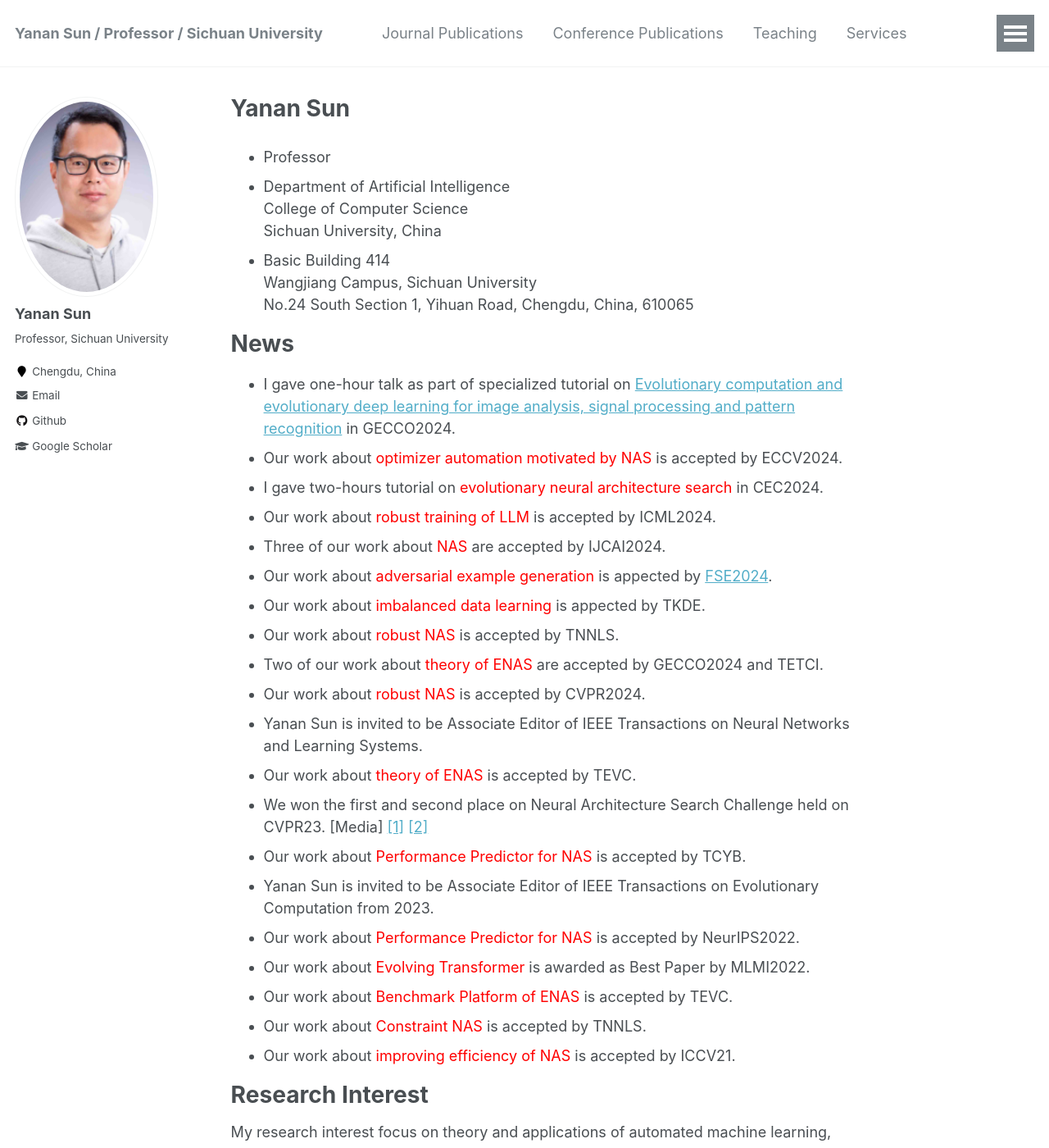
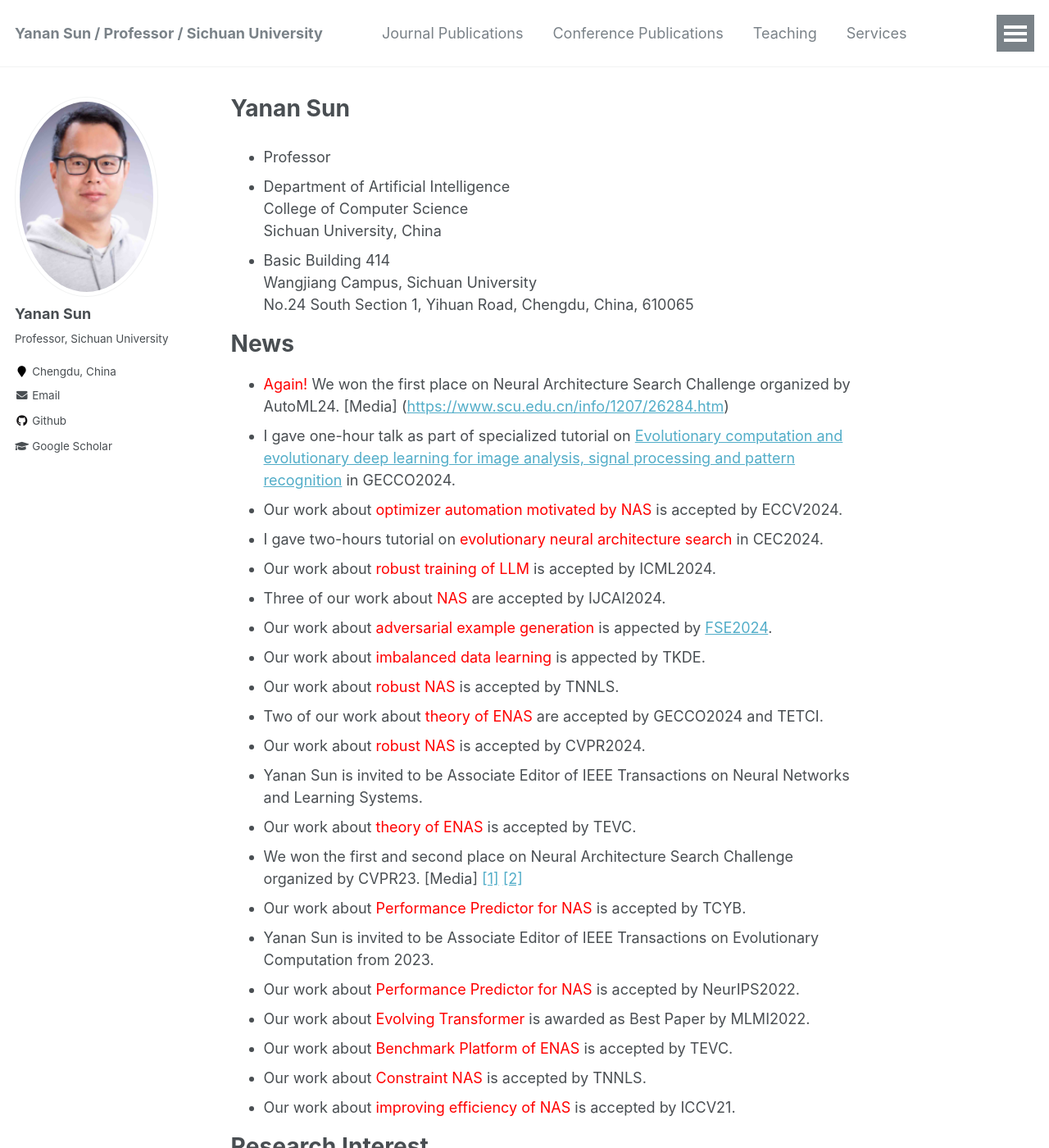
Before and after one commit to yn-sun/yn-sun.github.io, a Jekyll site: the page built from _pages/about.md, in a window 1280 px wide and 1400 px high. Shown: the whole window at 82% size. Built offline with Jekyll 4.4.1, drawn with Linux system fonts in a browser that asks for light colours; comment, search, counter and statistics services are not loaded.

Commit message:
Update about.md

```diff
--- a/_pages/about.md
+++ b/_pages/about.md
@@ -18,6 +18,7 @@ No.24 South Section 1, Yihuan Road, Chengdu, China, 610065
 
 News
 ======
+* <span style="color: #FF0000">Again!</span> We won the first place on Neural Architecture Search Challenge organized by AutoML24. [Media] ([https://www.scu.edu.cn/info/1207/26284.htm](https://www.scu.edu.cn/info/1207/30392.htm))
 * I gave one-hour talk as part of specialized tutorial on <span style="color: #FF0000">[Evolutionary computation and evolutionary deep learning for image analysis, signal processing and pattern recognition](https://gecco-2024.sigevo.org/Tutorials#id_Evolutionary%20Computation%20and%20Evolutionary%20Deep%20Learning%20for%20Image%20Analysis,%20Signal%20Processing%20and%20Pattern%20Recognition)</span> in GECCO2024.
 * Our work about <span style="color: #FF0000">optimizer automation motivated by NAS</span> is accepted by ECCV2024.
 * I gave two-hours tutorial on <span style="color: #FF0000">evolutionary neural architecture search</span> in CEC2024.
@@ -30,7 +31,7 @@ News
 * Our work about <span style="color: #FF0000">robust NAS</span> is accepted by CVPR2024.
 * Yanan Sun is invited to be Associate Editor of IEEE Transactions on Neural Networks and Learning Systems.
 * Our work about <span style="color: #FF0000">theory of ENAS</span> is accepted by TEVC.
-* We won the first and second place on Neural Architecture Search Challenge held on CVPR23. [Media] [[1]](https://www.scu.edu.cn/info/1207/26284.htm)  [[2]](https://mp.weixin.qq.com/s/2ftmuADyF11k-rotBcGkJw)
+* We won the first and second place on Neural Architecture Search Challenge organized by CVPR23. [Media] [[1]](https://www.scu.edu.cn/info/1207/26284.htm)  [[2]](https://mp.weixin.qq.com/s/2ftmuADyF11k-rotBcGkJw)
 * Our work about <span style="color: #FF0000">Performance Predictor for NAS</span> is accepted by TCYB.
 * Yanan Sun is invited to be Associate Editor of IEEE Transactions on Evolutionary Computation from 2023.
 * Our work about <span style="color: #FF0000">Performance Predictor for NAS</span> is accepted by NeurIPS2022.
```
